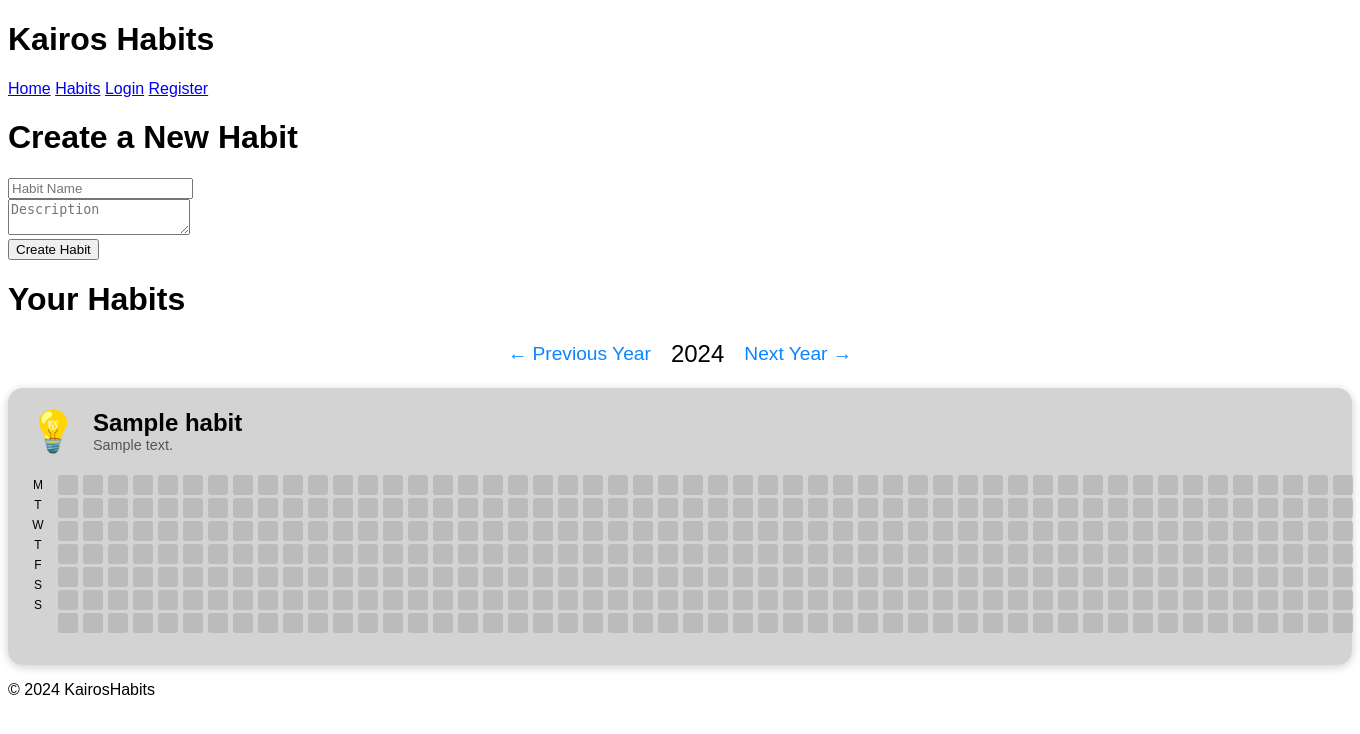
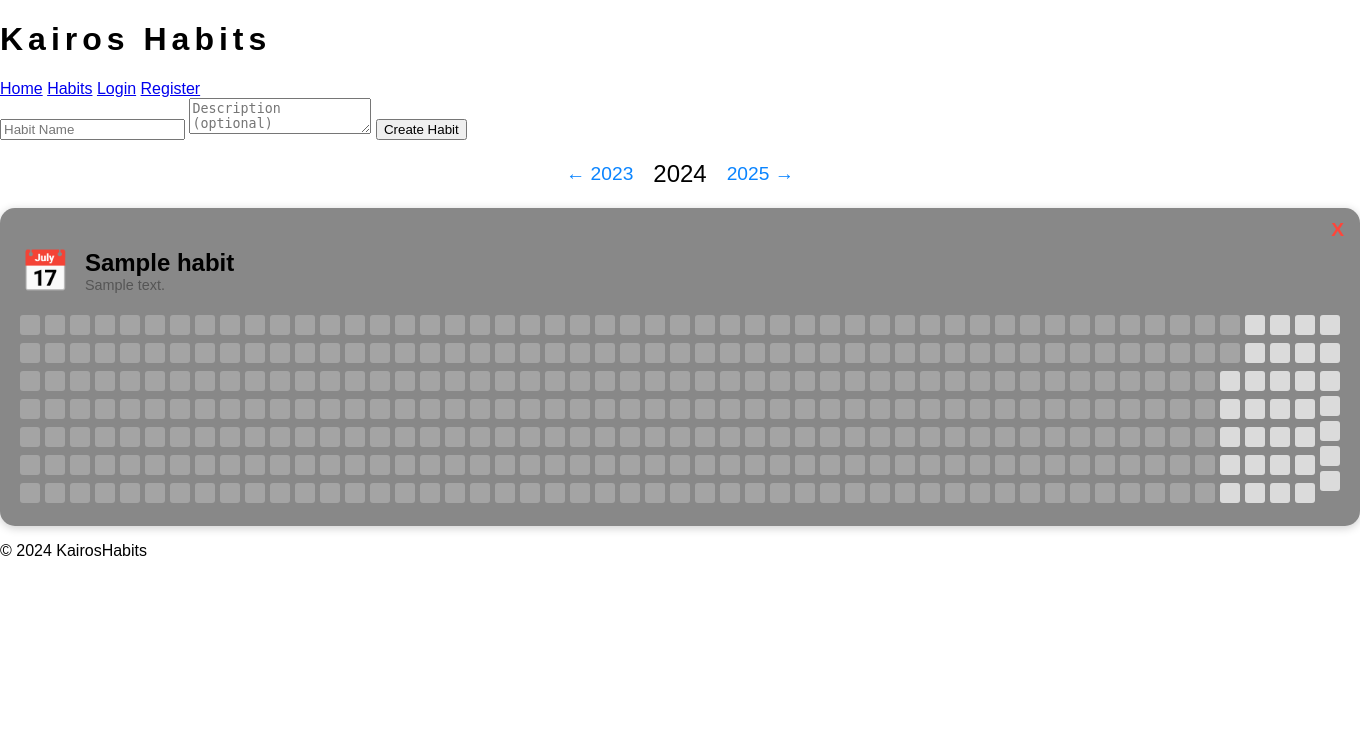
Before and after one commit to spxrq/KairosHabits, a Flask app: page /habits in a window 1360 px wide. Shown: the top 734 px of the page. Run offline with Flask 3, Linux system fonts and the light colour scheme; the visitor is signed in with stand-in values (Sample User, id 1); tables that the repository leaves empty hold one stand-in row (values such as "Sample post").

Commit message:
"Added fixes for memento mori calender, fixed habitcard, also added diverse background colors as well as able to delete a habit"

```diff
--- a/app.py
+++ b/app.py
@@ -5,7 +5,8 @@ from flask_session import Session
 from sqlalchemy import create_engine
 from sqlalchemy.orm import scoped_session, sessionmaker
 from werkzeug.security import check_password_hash, generate_password_hash
-from datetime import datetime, timedelta
+from datetime import datetime, timedelta, date
+from random import choice
 
 from helpers import apology, login_required
 
@@ -145,44 +146,146 @@ def calculate_weeks_lived(birthdate):
     return weeks_lived
 
 
+def generate_week_columns(start_of_year, end_of_year):
+    """
+    Generate a 2D list of dates for the habit grid.
+    Each row represents a week, with 7 columns (Monday to Sunday).
+    """
+    week_columns = []
+    current_date = start_of_year
+
+    while current_date <= end_of_year:
+        week = []
+        for _ in range(7):  # Create 7 days (Mon-Sun)
+            if current_date <= end_of_year:
+                week.append(current_date)
+                current_date += timedelta(days=1)
+            else:
+                week.append(None)  # Fill remaining cells with None
+        week_columns.append(week)
+    return week_columns
+
+
+def generate_background_color():
+    """
+    Returns a random hex color string from a curated list of aesthetically pleasing colors.
+    """
+    colors = [
+        "#5DADE2",  # Blue
+        "#58D68D",  # Green
+        "#F39C12",  # Orange
+        "#AF7AC5",  # Purple
+        "#F1948A",  # Pink
+        "#48C9B0",  # Teal
+        "#F7DC6F",  # Yellow
+    ]
+    return choice(colors)
+
+
 @app.route("/habits", methods=["GET", "POST"])
 @login_required
 def habits():
     if request.method == "POST":
-        # Create a new habit
         name = request.form.get("name")
         description = request.form.get("description")
 
         if not name:
             return apology("must provide habit name", 400)
 
-        habit = Habit(name=name, description=description, user_id=session["user_id"])
+        habit = Habit(name=name,
+                      description=description,
+                      background_color=generate_background_color(),
+                      user_id=session["user_id"])
         db.session.add(habit)
         db.session.commit()
         return redirect("/habits")
 
     else:
-        # Get the year to display from query parameters, default to current year
         current_year = int(request.args.get("year", datetime.today().year))
 
-        # Calculate start and end of the year
-        start_of_year = datetime(current_year, 1, 1).date()
-        end_of_year = datetime(current_year, 12, 31).date()
-        weeks_in_year = (end_of_year - start_of_year).days // 7 + 1
-        days_in_week = ["Monday", "Tuesday", "Wednesday", "Thursday", "Friday", "Saturday", "Sunday"]
+        # Calculate dates for the year
+        start_date = date(current_year, 1, 1)
+        end_date = date(current_year, 12, 31)
+        today = date.today()
+
+        # If viewing a past year, set today to end of that year
+        # If viewing a future year, set today to start of that year
+        if current_year < today.year:
+            today = end_date
+        elif current_year > today.year:
+            today = start_date
+
+        # Get first day of the year (0 = Monday, 6 = Sunday)
+        first_weekday = start_date.weekday()
+
+        # Create a list of columns (weeks) containing dates
+        week_columns = []
+        current_date = start_date
+
+        # Add first column with empty spaces before January 1st
+        first_column = [None] * first_weekday + [start_date]
+        remaining_days = 6 - first_weekday
+        temp_date = start_date
+        for _ in range(remaining_days):
+            temp_date += timedelta(days=1)
+            if temp_date.year == current_year:
+                first_column.append(temp_date)
+            else:
+                first_column.append(None)
+        week_columns.append(first_column)
+
+        # Move to first day of second week
+        current_date = start_date + timedelta(days=(7 - first_weekday))
+
+        # Generate remaining columns
+        while current_date <= end_date:
+            week = []
+            for _ in range(7):  # Each column has 7 days
+                if current_date <= end_date:
+                    week.append(current_date)
+                    current_date += timedelta(days=1)
+                else:
+                    week.append(None)
+            week_columns.append(week)
 
         user = User.query.get(session["user_id"])
         habits = Habit.query.filter_by(user_id=user.id).all()
 
-        # Collect logs for each habit
+        # Get all habit logs for the year
         for habit in habits:
-            habit.logs = HabitLog.query.filter(HabitLog.habit_id == habit.id,
-                                               HabitLog.date >= start_of_year,
-                                               HabitLog.date <= end_of_year).all()
+            logs = HabitLog.query.filter(
+                HabitLog.habit_id == habit.id,
+                HabitLog.date >= start_date,
+                HabitLog.date <= end_date
+            ).all()
 
-        return render_template("habits.html", habits=habits, start_of_year=start_of_year,
-                               weeks_in_year=weeks_in_year, days_in_week=days_in_week,
-                               current_year=current_year, timedelta=timedelta)
+            # Convert logs to a dictionary for easier lookup
+            habit.log_dict = {log.date: log.done for log in logs}
+
+        return render_template(
+            "habits.html",
+            habits=habits,
+            week_columns=week_columns,
+            current_year=current_year,
+            today=today
+        )
+
+@app.route("/delete_habit", methods=["POST"])
+@login_required
+def delete_habit():
+    habit_id = request.form.get("habit_id")
+
+    # Fetch the habit to delete
+    habit = Habit.query.filter_by(id=habit_id, user_id=session["user_id"]).first()
+    if not habit:
+        return apology("Habit not found", 404)
+
+    # Delete the habit and its associated logs
+    HabitLog.query.filter_by(habit_id=habit.id).delete()
+    db.session.delete(habit)
+    db.session.commit()
+
+    return redirect("/habits")
 
 
 @app.route("/toggle_habit_log", methods=["POST"])
--- a/models.py
+++ b/models.py
@@ -17,6 +17,7 @@ class Habit(db.Model):
     id = db.Column(db.Integer, primary_key=True)
     name = db.Column(db.String, nullable=False)
     description = db.Column(db.String)
+    background_color = db.Column(db.String, nullable=False)
     user_id = db.Column(db.Integer, db.ForeignKey('users.id'), nullable=False)
     logs = db.relationship('HabitLog', backref='habit', lazy=True)
 
--- a/static/style.css
+++ b/static/style.css
@@ -1,7 +1,64 @@
-/* Global Styles */
 body {
-    font-family: Arial, sans-serif;
+    font-family: "Arial", sans-serif;
+    margin: 0;
+    padding: 0;
 }
+
+h1 {
+    color: #000;
+    letter-spacing: 5px;
+}
+
+/* Calendar Layout */
+.calendar {
+    display: flex;
+    align-items: flex-start;
+    justify-content: center;
+    gap: 15px;
+}
+
+/* Life Grid */
+.life-grid {
+    display: grid;
+    grid-template-rows: repeat(80, auto); /* One row per year */
+    gap: 3px;
+}
+
+.year-row {
+    display: grid;
+    grid-template-columns: repeat(52, auto); /* 52 weeks per year */
+    gap: 2px;
+}
+
+/* Week Boxes */
+.week {
+    width: 12px;
+    height: 12px;
+    border: 1px solid #b0b0b0; /* Subtle border for structure */
+    background-color: #dcdcdc; /* Default grey for future weeks */
+    transition: background-color 0.3s ease;
+}
+
+.week.lived {
+    background-color: #000; /* Black for lived weeks */
+}
+
+.week.current {
+    background-color: #0056b3; /* Blue for the current week */
+    border: 1px solid #003f7f; /* Highlighted border for current week */
+}
+
+.week.future:hover {
+    background-color: #777; /* Slight highlight for hover */
+    cursor: pointer;
+}
+
+/* Decade Break */
+.decade-break {
+    flex-basis: 100%; /* Force a newline */
+    height: 20px; /* Add spacing between decades */
+}
+
 
 /* Year Navigation */
 .year-navigation {
@@ -88,16 +145,17 @@ body {
     color: black;
 }
 
+
 /* Habit Grid */
 .habit-grid {
-    display: grid;
+    display: flex;
     grid-template-columns: repeat(52, 20px);
     grid-template-rows: repeat(7, 20px); /* Ensure exactly 7 rows */
     gap: 5px;
-    justify-content: center;
+    justify-content: flex-start;
 }
 
-.week {
+.daily {
     width: 20px;
     height: 20px;
     border: none;
@@ -106,25 +164,64 @@ body {
     transition: background-color 0.3s;
 }
 
-.week.done {
+.daily-column {
+    display: flex;
+    flex-direction: column;
+    gap: 5px;
+}
+
+.daily.done {
     background-color: #0a84ff; /* Blue for true */
 }
 
-.week.not-done {
+.daily.not-done {
     background-color: #ff453a; /* Red for false */
 }
 
-.week.empty {
+.daily.empty {
     background-color: #b0b0b0; /* Darker gray to make it visible */
     opacity: 0.7; /* Slight transparency for distinction */
 }
 
-.week.disabled {
+.daily.disabled {
     background-color: #f0f0f0;
-    cursor: not-allowed;
+    opacity: 0.8; /* Consistent transparency */
 }
 
 /* Hover Effects */
-.week:hover {
+.daily:hover {
     background-color: #5ac8fa;
 }
+
+
+/* Delete Habit Button */
+.delete-habit-form {
+    position: absolute;
+    top: 10px;
+    right: 10px;
+    z-index: 1;
+}
+
+.delete-habit-btn {
+    background-color: transparent;
+    border: none;
+    color: #ff453a;
+    font-size: 1.2em;
+    font-weight: bold;
+    cursor: pointer;
+    transition: color 0.2s;
+}
+
+.delete-habit-btn:hover {
+    color: #ff0000;
+}
+
+/* Ensure Habit Card Styles Allow Space for Delete Button */
+.habit-card {
+    position: relative;
+    padding: 20px;
+    padding-top: 40px; /* Adjust to avoid overlap with delete button */
+    border-radius: 15px;
+    background-color: lightgrey;
+    box-shadow: 0 2px 10px rgba(0, 0, 0, 0.2);
+}
--- a/templates/habits.html
+++ b/templates/habits.html
@@ -1,70 +1,78 @@
 {% extends "layout.html" %}
-
 {% block title %}
     Habits
 {% endblock %}
 
 {% block main %}
+    <!-- Create New Habit Form -->
+    <div class="mb-3">
+        <form action="/habits" method="post">
+            <input type="text" name="name" placeholder="Habit Name" class="form-control mb-2">
+            <textarea name="description" placeholder="Description (optional)" class="form-control mb-2"></textarea>
+            <button type="submit" class="btn btn-primary">Create Habit</button>
+        </form>
+    </div>
 
-    <h1>Create a New Habit</h1>
-    <form action="/habits" method="post">
-        <div class="mb-3">
-            <input class="form-control mx-auto w-auto" name="name" placeholder="Habit Name" type="text" required>
-        </div>
-        <div class="mb-3">
-            <textarea class="form-control mx-auto w-auto" name="description" placeholder="Description"></textarea>
-        </div>
-        <button class="btn btn-primary" type="submit">Create Habit</button>
-    </form>
-
-    <h1>Your Habits</h1>
     <!-- Year Navigation -->
     <div class="year-navigation">
-        <a href="/habits?year={{ current_year - 1 }}" class="btn btn-secondary">← Previous Year</a>
+        <a href="/habits?year={{ current_year - 1 }}" class="btn">← {{ current_year - 1 }}</a>
         <span class="current-year">{{ current_year }}</span>
-        <a href="/habits?year={{ current_year + 1 }}" class="btn btn-secondary">Next Year →</a>
+        <a href="/habits?year={{ current_year + 1 }}" class="btn">{{ current_year + 1 }} →</a>
     </div>
 
-    <!-- Habit Cards -->
+    <!-- Habits -->
     <div class="habit-cards">
         {% for habit in habits %}
-        <div class="habit-card">
+        <div class="habit-card" style="background-color: {{ habit.background_color }};">
+            <!-- Delete Habit Button -->
+            <form action="/delete_habit" method="post" class="delete-habit-form">
+                <input type="hidden" name="habit_id" value="{{ habit.id }}">
+                <button type="submit" class="delete-habit-btn" title="Delete Habit">X</button>
+            </form>
+
             <div class="habit-header">
-                <div class="habit-icon">💡</div>
+                <div class="habit-icon">📅</div>
                 <div>
                     <h2 class="habit-title">{{ habit.name }}</h2>
-                    <p class="habit-description">{{ habit.description }}</p>
+                    {% if habit.description %}
+                        <p class="habit-description">{{ habit.description }}</p>
+                    {% endif %}
                 </div>
             </div>
-            <form action="/toggle_habit_log" method="post" class="habit-grid-form">
-                <input type="hidden" name="habit_id" value="{{ habit.id }}">
-                <div class="habit-grid-wrapper">
-                    <!-- Day Labels -->
-                    <div class="day-labels">
-                        {% for day in ['M', 'T', 'W', 'T', 'F', 'S', 'S'] %}
-                        <div class="day-label">{{ day }}</div>
-                        {% endfor %}
-                    </div>
-                    <!-- Habit Grid -->
-                    <div class="habit-grid">
-                        {% for week in range(52) %}
-                        <div class="week-row">
-                            {% for day_index in range(7) %}
-                            {% set date = start_of_year + timedelta(days=week * 7 + day_index) %}
-                            {% if date.year == current_year %}
-                            {% set log = habit.logs|selectattr('date', 'equalto', date)|list %}
-                            <button type="submit" name="date" value="{{ date }}" class="week
-                                {% if log|length == 0 %}empty{% elif log[0].done %}done{% else %}not-done{% endif %}">
-                            </button>
-                            {% else %}
-                            <div class="week disabled"></div>
-                            {% endif %}
+
+            <div class="habit-grid-wrapper">
+                <!-- Habit Grid -->
+                <div class="habit-grid">
+                    {% for row in week_columns %}
+                        <div class="daily-column">
+                            {% for day in row %}
+                                {% if day %}
+                                    <form action="/toggle_habit_log" method="post" style="margin: 0;">
+                                        <input type="hidden" name="habit_id" value="{{ habit.id }}">
+                                        <input type="hidden" name="date" value="{{ day.isoformat() }}">
+                                        <button type="submit"
+                                            class="daily
+                                            {% if current_year > today.year or (current_year == today.year and day > today) %}
+                                                disabled
+                                            {% elif habit.log_dict.get(day) == true %}
+                                                done
+                                            {% elif habit.log_dict.get(day) == false %}
+                                                not-done
+                                            {% else %}
+                                                empty
+                                            {% endif %}"
+                                            {% if current_year > today.year or (current_year == today.year and day > today) %}disabled{% endif %}
+                                            title="{{ day.strftime('%A, %B %d, %Y') }}"
+                                        ></button>
+                                    </form>
+                                {% else %}
+                                    <div class="daily disabled"></div>
+                                {% endif %}
                             {% endfor %}
                         </div>
-                        {% endfor %}
-                    </div>
+                    {% endfor %}
                 </div>
-            </form>
+            </div>
         </div>
         {% endfor %}
     </div>
```
Also changed, not shown: templates/index.html (+17 -17 lines).
